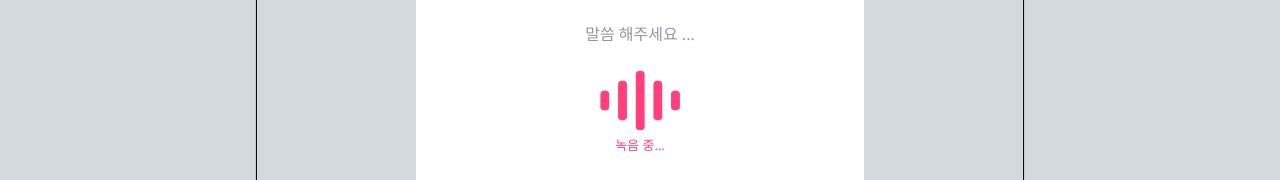
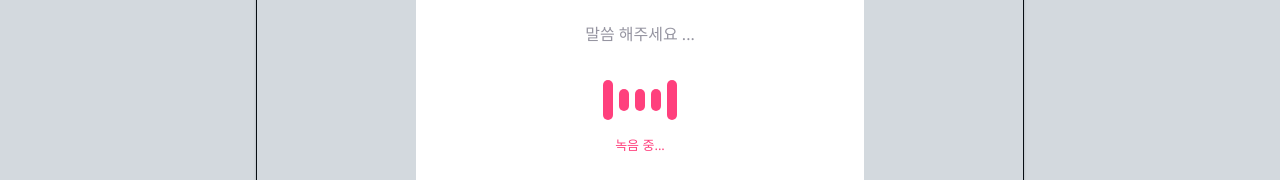
Before and after one commit to Seungkyu-Han/CapstoneDesign2, a React (Create React App) app in the folder frontend/stt_diary/: page /create-diary in a window 1280 px wide. Both pictures are taken after a click on the element 640 px from the left and 624 px from the top of the page. Shown: the part 287-467 px from the top of the page. Built offline with nearby package versions, Linux system fonts and the light colour scheme.

Commit message:
[frontend] fix: record-loading-icon 움직

```diff
--- a/frontend/stt_diary/src/components/RecordModal.css
+++ b/frontend/stt_diary/src/components/RecordModal.css
@@ -32,8 +32,43 @@
     margin-bottom: 30px ;
 }
 .record-loading-icon{
-    width: 80px;
     height: 60px;
+    display: flex;
+    align-items: center;
+}
+.record-loading-icon .stroke{
+    display: block;
+    position: relative;
+    background-color: #FF407D;
+    height: 100%;
+    width: 10px;
+    border-radius: 50px;
+    margin: 0 3px;
+    animation: shrink 1s linear infinite;
+}
+@keyframes shrink {
+    50% {
+        height: 20%;
+    }
+    100%{
+        height: 100%;
+    }
+}
+.stroke:nth-child(1){
+    animation-delay: 0s;
+}
+.stroke:nth-child(2){
+    animation-delay: 0.2s;
+}
+
+.stroke:nth-child(3){
+    animation-delay: 0.4s;
+}
+.stroke:nth-child(4){
+    animation-delay: 0.2s;
+}
+.stroke:nth-child(5){
+    animation-delay: 0s;
 }
 .save-record-button{
     border: 1px solid #000;
--- a/frontend/stt_diary/src/components/RecordModal.js
+++ b/frontend/stt_diary/src/components/RecordModal.js
@@ -12,7 +12,13 @@ function RecordModal({setIsRecordModalOpen }) {
         <div className='modal-wrapper' onClick={closeModal}>
             <div className="modal-content">
                 <p className='p1'>말씀 해주세요 ...</p>
-                <img className="record-loading-icon"src={require('../assets/record-loading-icon.png')} alt="" />
+                <div class="record-loading-icon">
+                    <span className='stroke'></span>
+                    <span className='stroke'></span>
+                    <span className='stroke'></span>
+                    <span className='stroke'></span>
+                    <span className='stroke'></span>
+                </div>
                 <p className='p2'>녹음 중...</p>
                 <button className='save-record-button'>
                     <img src={require('../assets/save-record-icon.png')} alt="" />
```
Also changed, not shown: frontend/stt_diary/src/assets/record-loading-icon.png (deleted).
